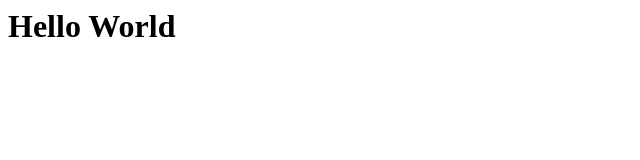
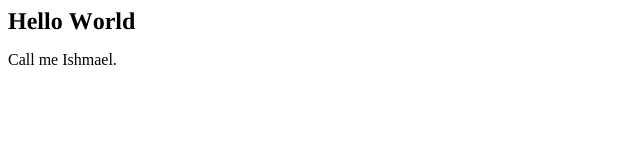
Before and after one commit to BenjaminPRoss/Website, a plain HTML site: page index.html in a window 1280 px wide. Shown: the whole page, without its empty margins (0-640 px from the left). Drawn offline with Linux system fonts and the light colour scheme.

Commit message:
Add some HTML structure

```diff
--- a/index.html
+++ b/index.html
@@ -1 +1,17 @@
-<h1>Hello World</h1>
+<!DOCTYPE html PUBLIC "-//W3C//DTD HTML 5//EN" "http://www.w3.org/TR/html4/strict.dtd">
+<html>
+<head>
+  <meta http-equiv="Content-Type" content="text/html; charset=utf-8">
+  <meta http-equiv="Content-Style-Type" content="text/css">
+  <title></title>
+  <meta name="Generator" content="Cocoa HTML Writer">
+  <meta name="CocoaVersion" content="1404.13">
+  <style type="text/css">
+    span.s1 {font-kerning: none}
+  </style>
+</head>
+<body>
+<h1 style="margin: 0.0px 0.0px 16.1px 0.0px; line-height: 28.0px; font: 24.0px Times; color: #000000; -webkit-text-stroke: #000000"><span class="s1"><b>Hello World</b></span></h1>
+<p>Call me Ishmael.</p>
+</body>
+</html>
```
